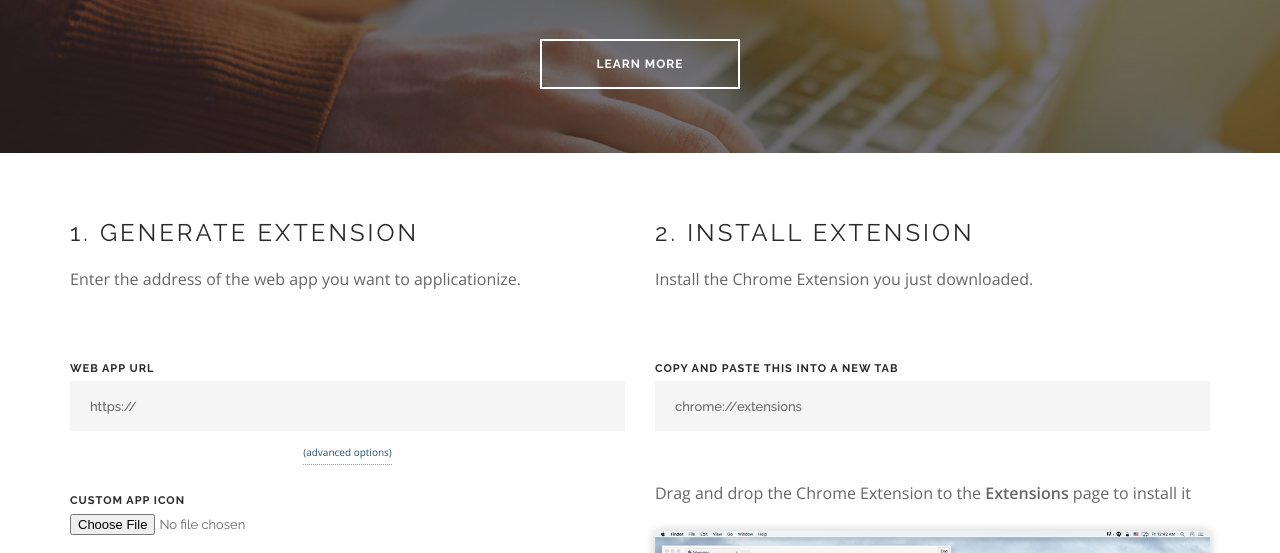
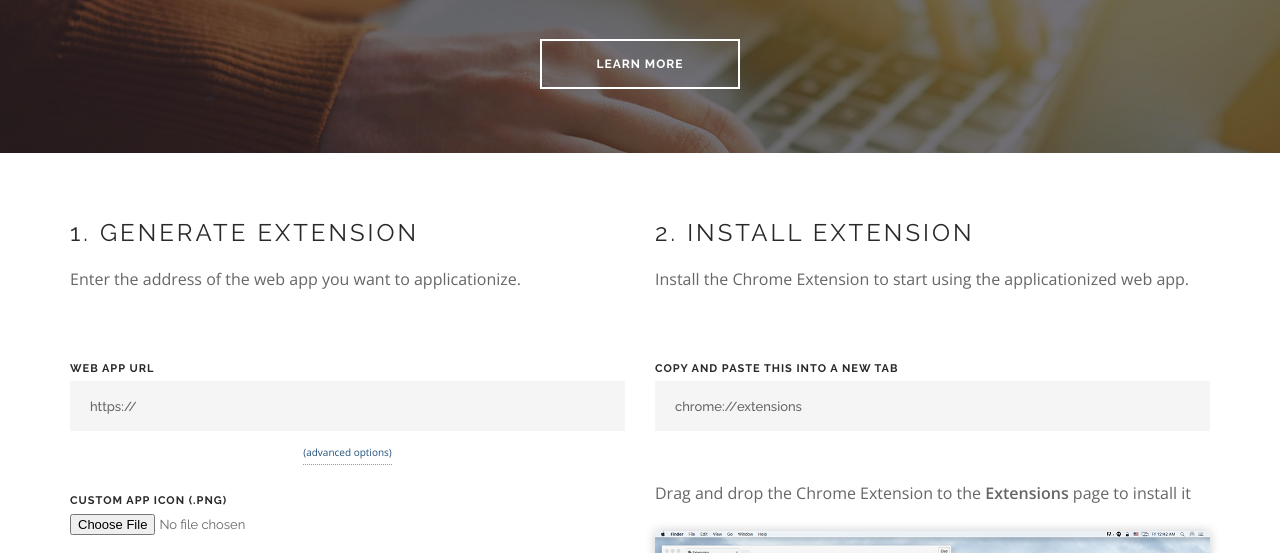
Before and after one commit to eladnava/applicationize, a browser extension: page public/now.html in a window 1280 px wide. Both pictures are taken after a click on the link "(advanced options)". Shown: the part 247-800 px from the top of the page. Drawn offline with nearby package versions, Linux system fonts and the light colour scheme.

Commit message:
Add autocomplete to Applicationize form + grammar

```diff
--- a/public/now.html
+++ b/public/now.html
@@ -65,7 +65,7 @@
                                 <!-- URL input -->
                                 <div class="input-with-label text-left mb8">
                                     <span>WEB APP URL</span>
-                                    <input class="mb0" type="text" name="url" placeholder="ENTER WEB APP URL (https://app.example.com)" value="https://" autocomplete="off" />
+                                    <input class="mb0" type="text" name="url" placeholder="ENTER WEB APP URL (https://app.example.com)" value="https://" />
                                 </div>
 
                                 <!-- Advanced options toggle -->
@@ -77,8 +77,8 @@
                                 <div class="advanced-options-container mt24 mb24">
                                      <!-- Custom app icon -->
                                     <div class="input-with-label text-left mb24">
-                                        <span>Custom App Icon</span>
-                                        <input type="file" name="icon" autocomplete="off" />
+                                        <span>Custom App Icon (.png)</span>
+                                        <input type="file" name="icon" accept=".png" />
                                     </div>
                                 </div>
 
@@ -92,7 +92,7 @@
                         <div class="col-sm-6">
                             <h4 class="uppercase mb16">2. Install Extension</h4>
                             <p class="lead mb64">
-                                Install the Chrome Extension you just downloaded.
+                                Install the Chrome Extension to start using the applicationized web app.
                             </p>
 
                             <!-- Link to chrome://extensions -->
```
